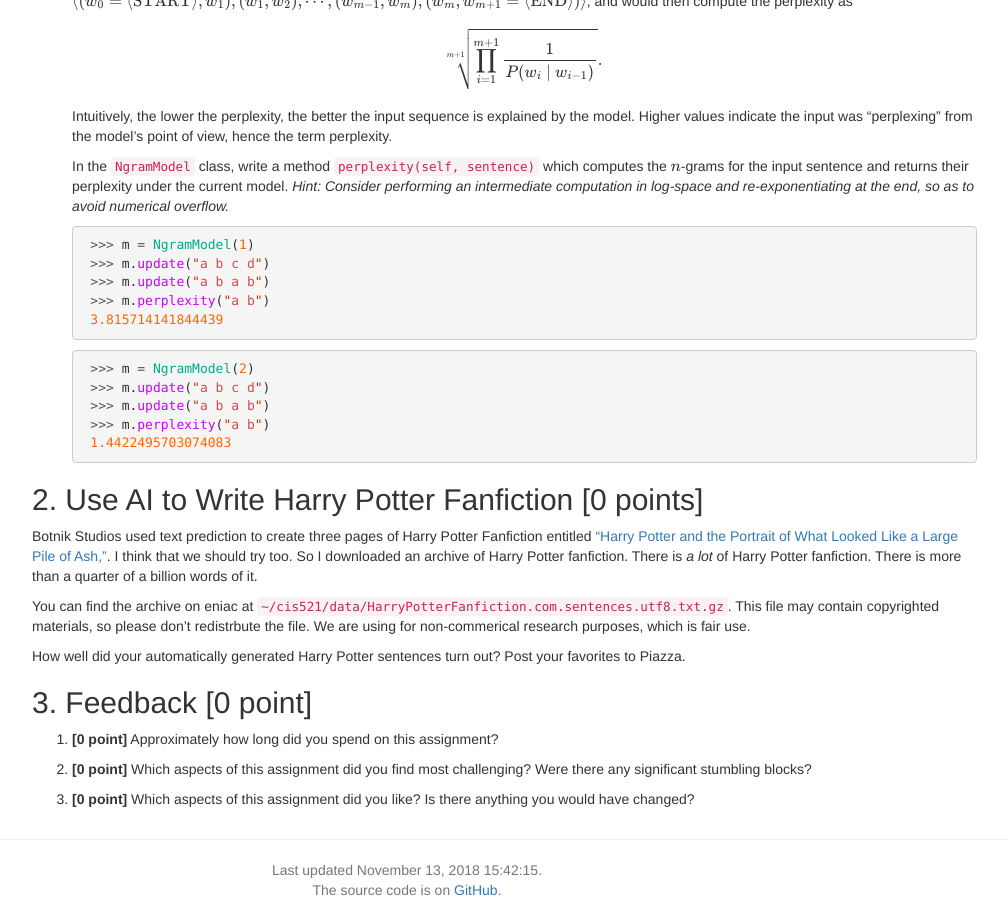
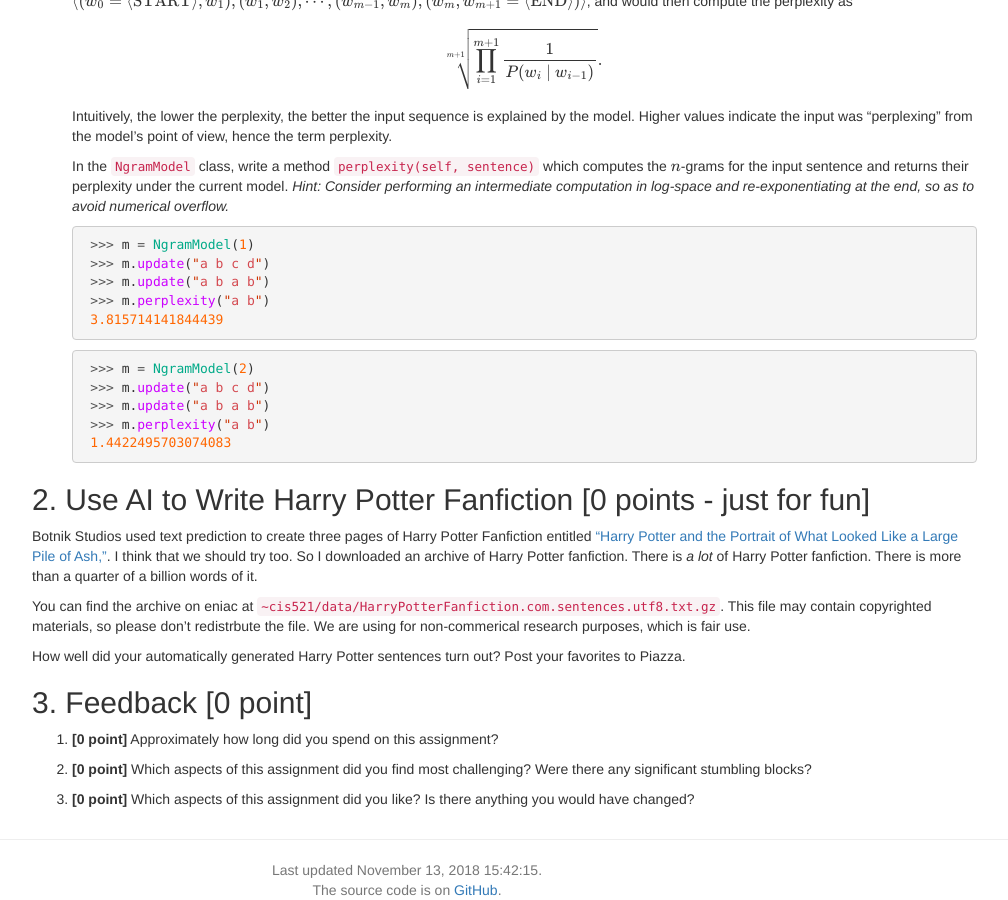
Before and after one commit to artificial-intelligence-class/artificial-intelligence-class.github.io, a Jekyll site: the page built from homeworks/hw7/homework7.md, in a window 1280 px wide and 900 px high, scrolled down 3037 px. Shown: the whole window, without its empty margins (233-1241 px from the left). Built offline with Jekyll 4.4.1, drawn with Linux system fonts in a browser that asks for light colours; nearby versions of some CDN libraries; formulas are drawn with MathJax 3; a script that is not in the unit is left out.

Commit message:
Fixed path the harry potter fan fiction archive

````diff
--- a/homeworks/hw7/homework7.md
+++ b/homeworks/hw7/homework7.md
@@ -214,11 +214,11 @@ In this section, you will build a simple language model that can be used to gene
     1.4422495703074083
     ```
 
-## 2. Use AI to Write Harry Potter Fanfiction [0 points]
+## 2. Use AI to Write Harry Potter Fanfiction [0 points - just for fun]
 
 Botnik Studios used text prediction to create three pages of Harry Potter Fanfiction entitled [“Harry Potter and the Portrait of What Looked Like a Large Pile of Ash,”](https://www.theverge.com/2017/12/12/16768582/harry-potter-ai-fanfiction).  I think that we should try too.  So I downloaded an archive of Harry Potter fanfiction.  There is *a lot* of Harry Potter fanfiction.  There is more than a quarter of a billion words of it.
 
-You can find the archive on eniac at `~/cis521/data/HarryPotterFanfiction.com.sentences.utf8.txt.gz`.  This file may contain copyrighted materials, so please don't redistrbute the file. We are using for non-commerical research purposes, which is fair use.
+You can find the archive on eniac at `~cis521/data/HarryPotterFanfiction.com.sentences.utf8.txt.gz`.  This file may contain copyrighted materials, so please don't redistrbute the file. We are using for non-commerical research purposes, which is fair use.
 
 How well did your automatically generated Harry Potter sentences turn out?  Post your favorites to Piazza.
 
````
